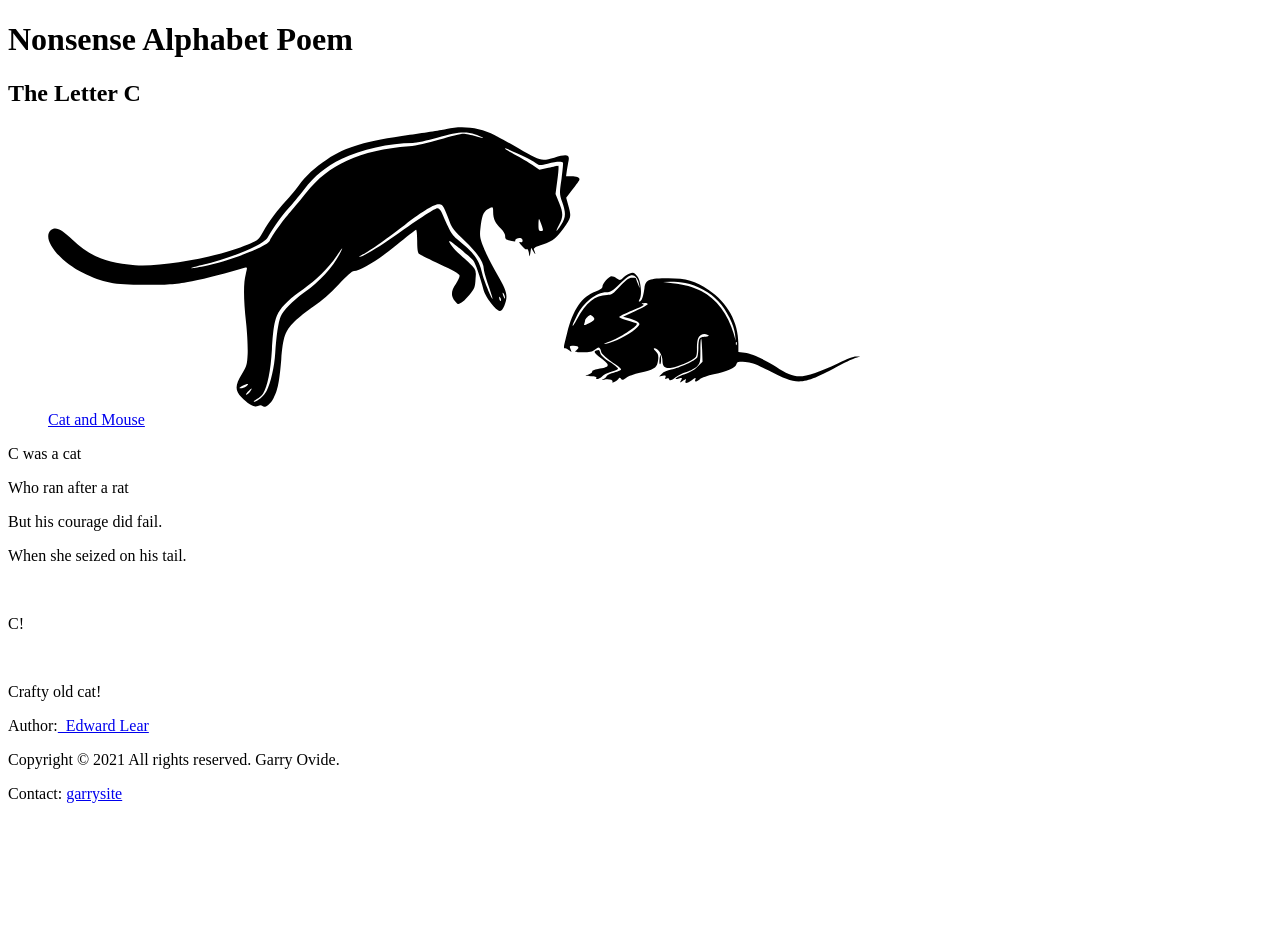
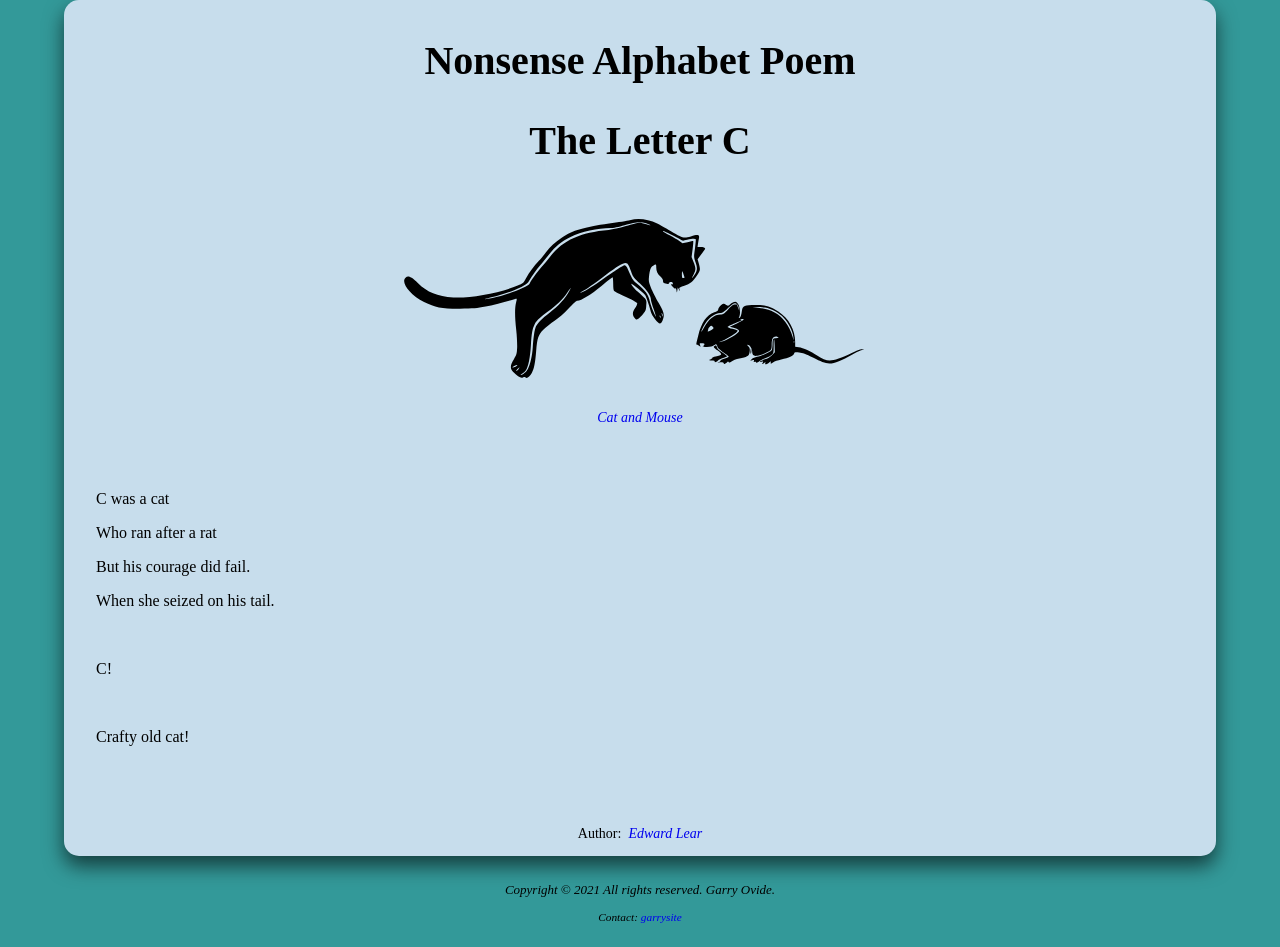
Before and after one commit to RVCC-IDMX/utter-nonsense-GarryOvide0, a plain HTML site: page index.html in a window 1280 px wide. Before the commit the page ends 819 px from the top, so only its background shows below. Drawn offline with Linux system fonts and the light colour scheme.

Commit message:
update main.css

```diff
--- a/css/main.css
+++ b/css/main.css
@@ -15,3 +15,64 @@
     margin: 0;
     padding: 0;
 }
+
+.h1-title, .h2-subtitle {
+	position: relative;
+	top: 10px;
+	text-align: center;
+	}
+
+h1, h2 {
+	font-family: 'Comic';
+	font-size: 2.5em;
+
+}
+
+.wrapper {
+    background-color: #c7ddec;
+    box-shadow: 0 10px 20px 0 rgba(0,0,0,0.6);
+    display: grid;
+    transition: 0.3s;
+    max-width: 1280px;
+    min-width: 550px;
+    width: 90%;
+    border-radius: 15px;
+    margin-left: auto;
+    margin-right: auto;
+}
+
+.center {
+    display: block;
+    margin-left: auto;
+    margin-right: auto;
+    padding: 2em;
+    width: 50%;
+}
+
+.container {
+	display: block;
+	font-family: 'Hepta Slab';
+    margin-left: auto;
+    margin-right: auto;
+    padding: 2em;
+    margin-bottom: 1rem;
+    margin-bottom: 2rem;
+}
+
+
+.credit,.footer-contact {
+    font-size:0.875em;
+    text-align:center;
+}
+
+a {
+    text-decoration: none;
+    font-style: italic;
+}
+
+footer {
+    font-size: small;
+    font-style: italic;
+    padding: 1em;
+    text-align: center;
+}
--- a/index.html
+++ b/index.html
@@ -4,14 +4,14 @@
         <meta charset="utf-8">
         <meta http-equiv="X-UA-Compatible" content="IE=edge">
         <meta name="viewport" content="width=device-width, initial-scale=1.0">
-        <link rel="stylesheet" href="/index.0db59280.css">
+        <link rel="stylesheet" href="css/main.css">
         <link rel="icon shortcut" href="favicon.png">
         <title>Utter Nonsense</title>
     </head>
 
     <body>
 
-        <main class="container">
+        <main class="wrapper">
             <header class="header">
                 <h1 class="h1-title">Nonsense Alphabet Poem</h1>
                 <h2 class="h2-subtitle">The Letter C</h2>
```
Lines whose indentation alone changed are shown as unchanged.
